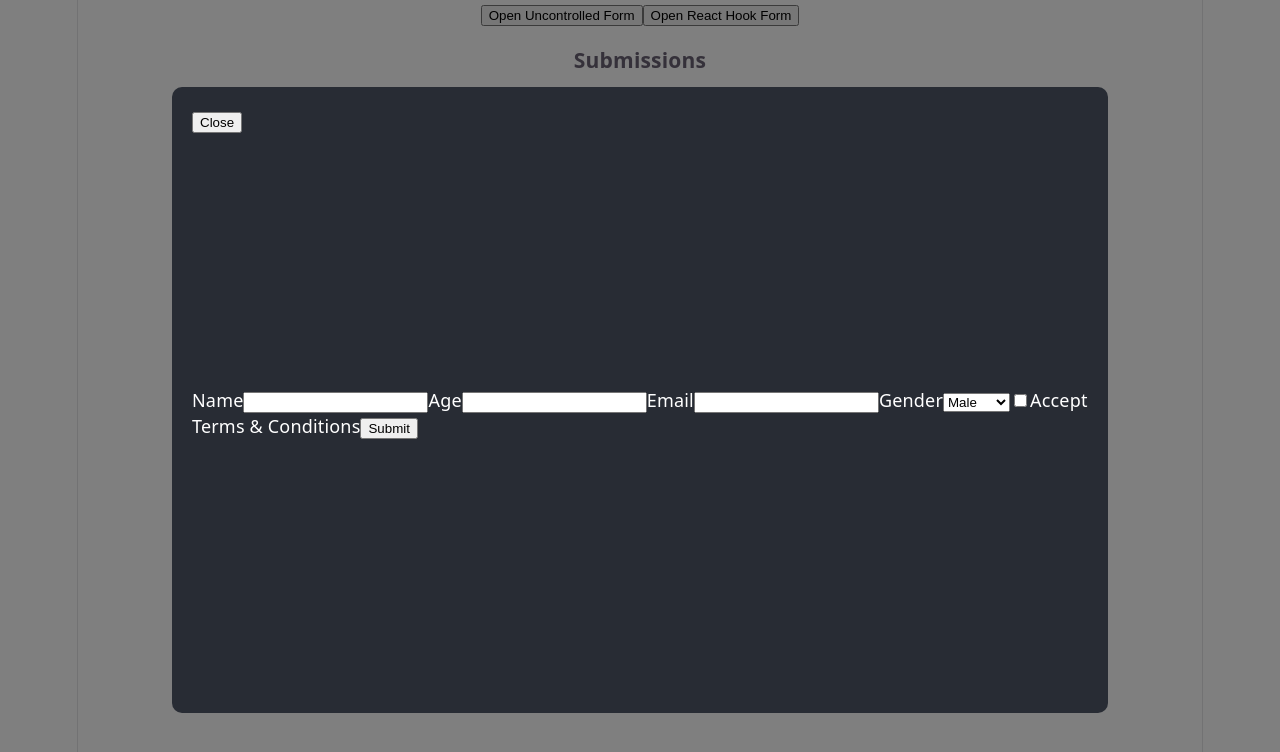
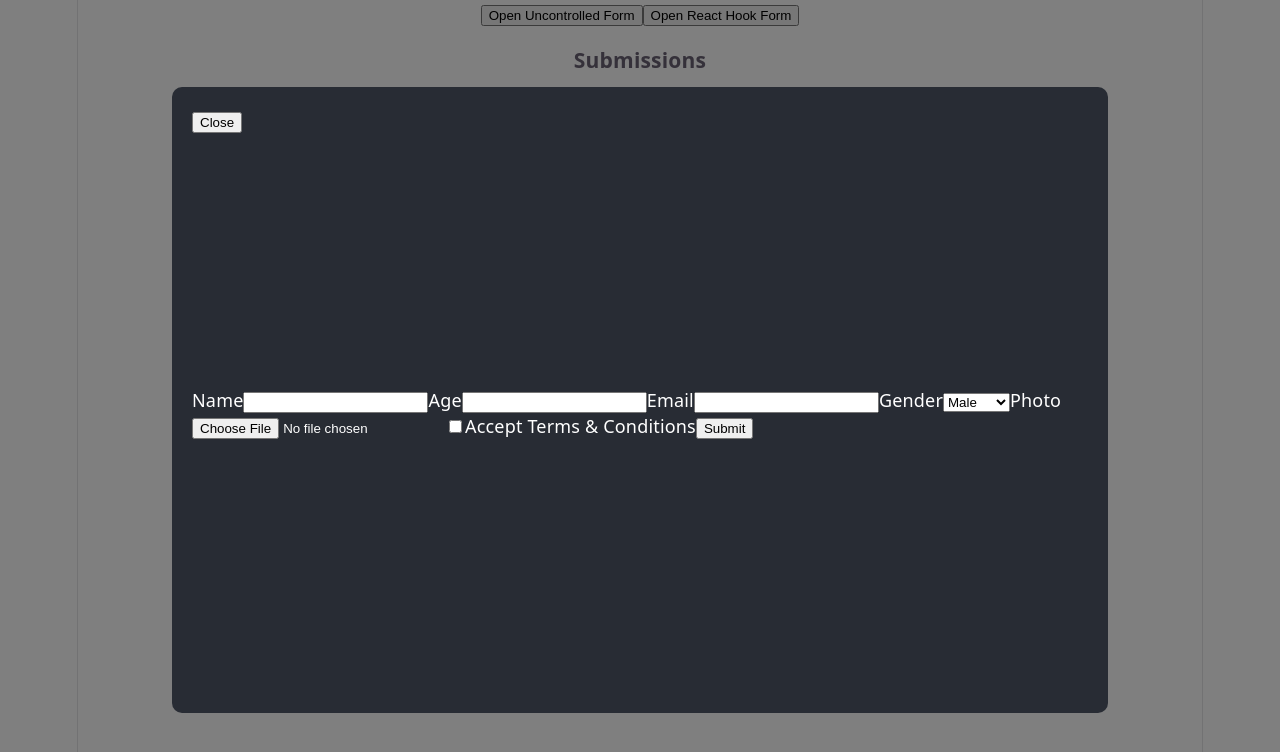
Before and after one commit to KateHalitsa/pokemon-search, a React (Vite) app: page / in a window 1280 px wide. Both pictures are taken after a click on the button "Open Uncontrolled Form". Shown: the top 752 px of the page. Built offline with nearby package versions, Linux system fonts and the light colour scheme.

Commit message:
feat: implement image upload input

```diff
--- a/src/HookForm/HookForm.tsx
+++ b/src/HookForm/HookForm.tsx
@@ -2,6 +2,7 @@ import { useForm } from "react-hook-form";
 import FormFields from "../components/FormFields/FormFields";
 import { useDispatch } from "react-redux";
 import { addSubmission } from "../store/formSlice";
+import { convertToBase64 } from "../utils/convertToBase64";
 
 export type FormValues = {
   name: string;
@@ -9,18 +10,26 @@ export type FormValues = {
   email: string;
   gender: string;
   terms: boolean;
+  image?: FileList;
 };
 
 function HookForm() {
   const { register, handleSubmit } = useForm<FormValues>();
   const dispatch = useDispatch();
 
- const onSubmit = (data: FormValues) => {
-    const submission = {
-      id: crypto.randomUUID(),
-      formType: "react-hook-form" as const,
-      ...data,
-    };
+ const onSubmit = async (data: FormValues) => {
+const file = data.image?.[0];
+
+  const base64 = file
+    ? await convertToBase64(file)
+    : undefined;
+
+  const submission = {
+    id: crypto.randomUUID(),
+    formType: "react-hook-form" as const,
+    ...data,
+    image: base64,
+  };
     dispatch(addSubmission(submission));
 }
 
--- a/src/components/FormFields/FormFields.tsx
+++ b/src/components/FormFields/FormFields.tsx
@@ -20,6 +20,14 @@ interface Props {
             <option value="male">Male</option>
             <option value="female">Female</option>
         </select>
+        <label htmlFor="image">Photo</label>
+        <input
+        id="image"
+        name="image"
+        type="file"
+        accept=".png,.jpg,.jpeg"
+        {...(register ? register("image") : {})}
+        />
 
         <label htmlFor="terms">
         <input id="terms" type="checkbox" name="terms" {...(register ? register("terms") : {})}/>
--- a/src/components/Modal/Modal.tsx
+++ b/src/components/Modal/Modal.tsx
@@ -6,6 +6,7 @@ interface Props {
   isOpen: boolean;
   handleClose: () => void;
 }
+
 function Modal({ children, isOpen, handleClose }: Props) {
      const modalRef = useRef<HTMLDivElement>(null);
     const previousActiveElement = useRef<HTMLElement | null>(null);
--- a/src/components/SubmissionCard/SubmissionCard.tsx
+++ b/src/components/SubmissionCard/SubmissionCard.tsx
@@ -13,6 +13,9 @@ function SubmissionCard({ data }: Props) {
       </h3>
 
       <p>Name: {data.name}</p>
+      {data.image && (
+        <img src={data.image} alt={data.name} width={150} />
+      )}
       <p>Age: {data.age}</p>
       <p>Email: {data.email}</p>
       <p>Gender: {data.gender}</p>
--- a/src/components/UncontrolledForm/UncontrolledForm.tsx
+++ b/src/components/UncontrolledForm/UncontrolledForm.tsx
@@ -1,12 +1,20 @@
 import { useDispatch } from "react-redux";
 import { addSubmission } from "../../store/formSlice";
 import FormFields from "../FormFields/FormFields";
+import { useRef } from "react";
+import { convertToBase64 } from "../../utils/convertToBase64";
 
 function UncontrolledForm() {
+  console.log("RENDER UncontrolledForm");
    const dispatch = useDispatch();
+const isSubmitting = useRef(false);
 
-  const handleSubmit = (e: React.FormEvent<HTMLFormElement>) => {
+  const handleSubmit =async (e: React.FormEvent<HTMLFormElement>) => {
     e.preventDefault();
+    e.stopPropagation();
+    if (isSubmitting.current) return;
+  isSubmitting.current = true;
+      console.log("HANDLE SUBMIT");
 
     const form = e.currentTarget;
 
@@ -18,11 +26,35 @@ function UncontrolledForm() {
       email: (form.elements.namedItem("email") as HTMLInputElement).value,
       gender: (form.elements.namedItem("gender") as HTMLSelectElement).value,
       terms: (form.elements.namedItem("terms") as HTMLInputElement).checked,
-
     };
 
+  const file = (form.elements.namedItem("image") as HTMLInputElement)
+  .files?.[0];
+  let image: string | undefined;
+
+  if (file) {
+
+    const allowedTypes = ["image/png", "image/jpeg"];
+
+    if (!allowedTypes.includes(file.type)) {
+      alert("Only PNG and JPEG are allowed");
+      return;
+    }
+
+    if (file.size > 2 * 1024 * 1024) {
+      alert("Max size is 2 MB");
+      return;
+    }
+     image = await convertToBase64(file);
+    }
     console.log(data);
-    dispatch(addSubmission(data));
+    const fullData = {
+ ...data,
+  image
+};
+console.log("BEFORE DISPATCH");
+
+    dispatch(addSubmission(fullData));
   };
 
   return (
--- a/src/store/formSlice.ts
+++ b/src/store/formSlice.ts
@@ -9,6 +9,7 @@ export interface Submission {
   gender: string;
   terms: boolean;
   formType: "uncontrolled" | "react-hook-form";
+  image?: string;
 }
 
 export interface SubmissionState {
@@ -21,6 +22,8 @@ const submissionsSlice = createSlice({
   initialState,
   reducers: {
     addSubmission: (state, action: PayloadAction<Submission>) => {
+        console.log("REDUCER");
+
       state.push(action.payload);
     },
   },
--- /dev/null
+++ b/src/utils/convertToBase64.ts
@@ -0,0 +1,10 @@
+export function convertToBase64(file: File): Promise<string> {
+  return new Promise((resolve, reject) => {
+    const reader = new FileReader();
+
+    reader.readAsDataURL(file);
+
+    reader.onload = () => resolve(reader.result as string);
+    reader.onerror = reject;
+  });
+}
```
